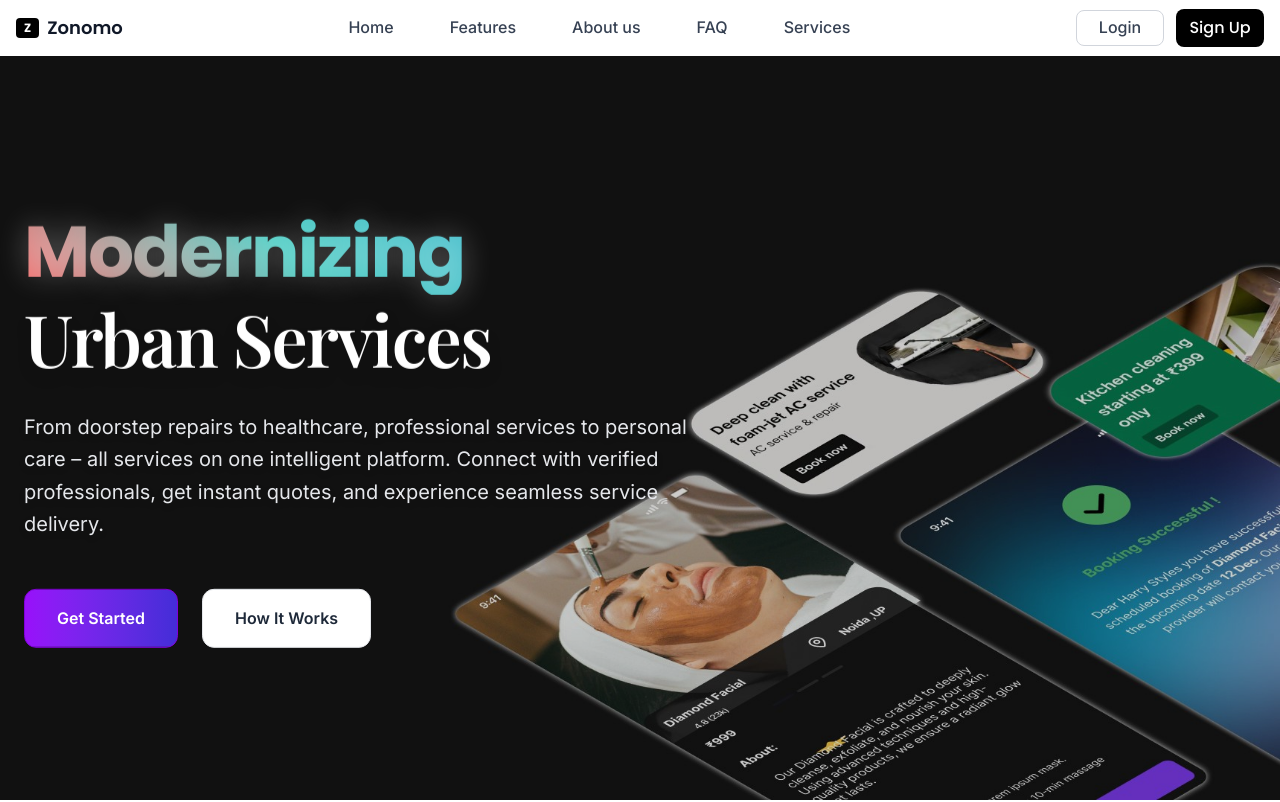
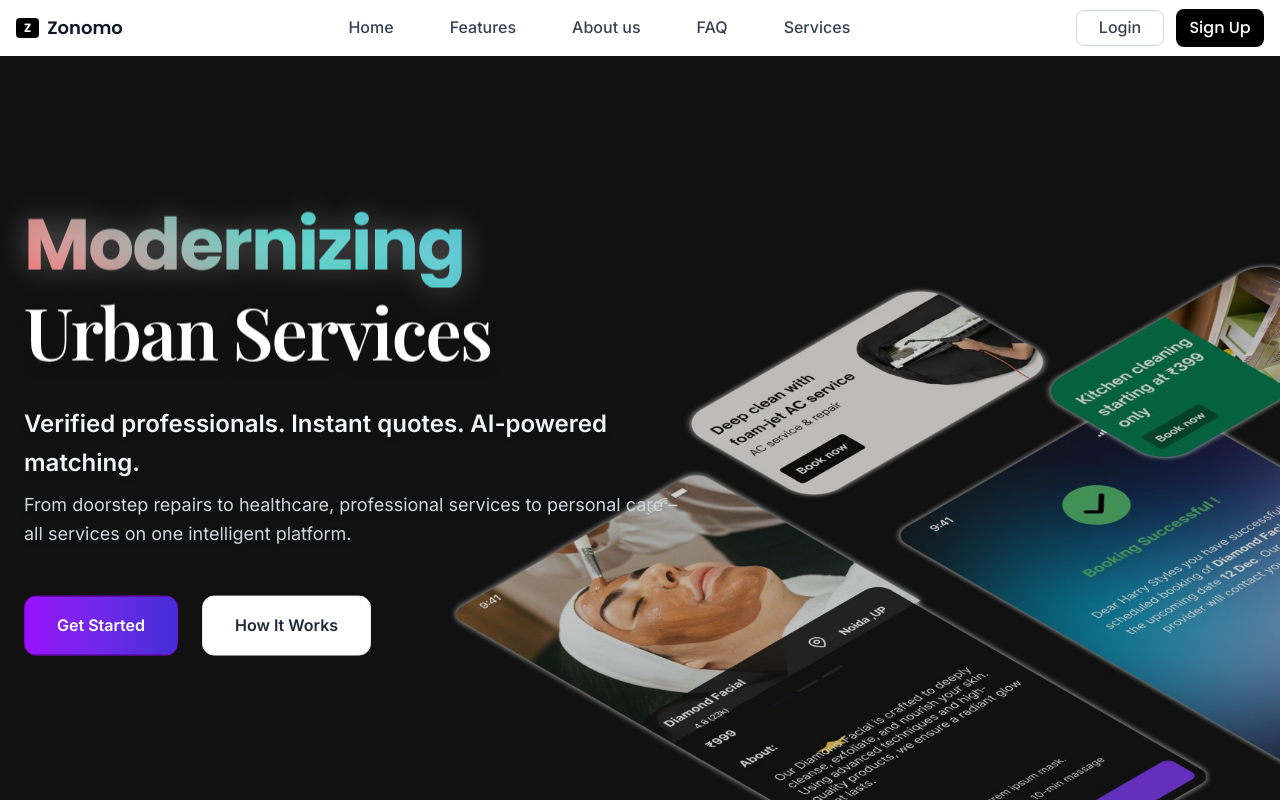
Before and after one commit to chaudhary64/zonomo-landing-page, a Next.js app: page / in a window 1280 px wide. Shown: the top 802 px of the page. Built offline with nearby package versions, Linux system fonts and the light colour scheme.

Commit message:
style: Update HeroSection text for improved clarity and emphasis on service offerings

```diff
--- a/src/components/Hero.js
+++ b/src/components/Hero.js
@@ -62,11 +62,12 @@ export default function HeroSection() {
 
         {/* Word Indicators */}
 
-        <p className="text-gray-200 text-lg sm:text-xl max-w-2xl leading-relaxed font-inter mt-6 mb-10 drop-shadow-md">
+        <p className="text-gray-100 text-xl sm:text-2xl max-w-2xl leading-relaxed font-inter mt-6 mb-2 drop-shadow-md font-semibold">
+          Verified professionals. Instant quotes. AI-powered matching.
+        </p>
+        <p className="text-gray-300 text-base sm:text-lg max-w-2xl leading-relaxed font-inter mb-10 drop-shadow-md">
           From doorstep repairs to healthcare, professional services to personal
-          care – all services on one intelligent platform. Connect with verified
-          professionals, get instant quotes, and experience seamless service
-          delivery.
+          care – all services on one intelligent platform.
         </p>
 
         <div className="flex flex-col sm:flex-row sm:space-x-6 space-y-4 sm:space-y-0 pt-2">
```
